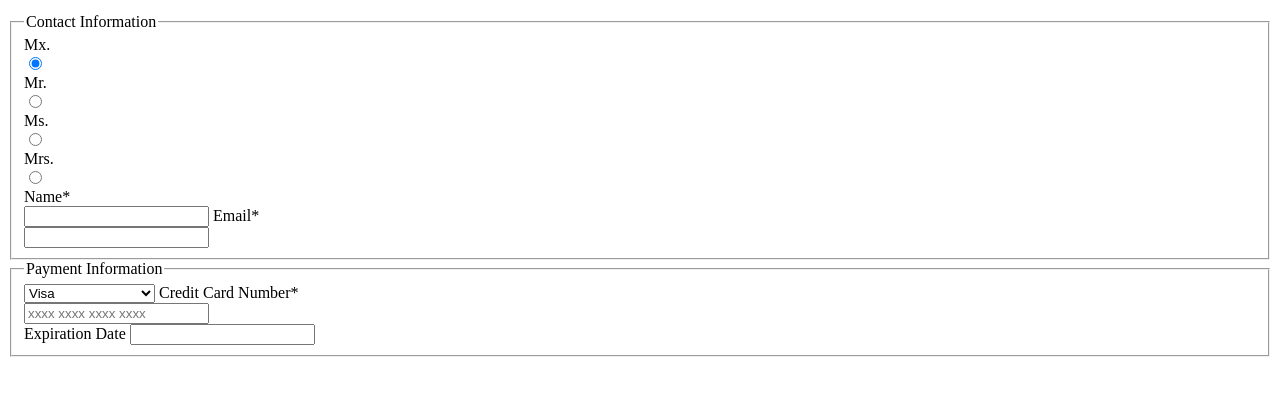
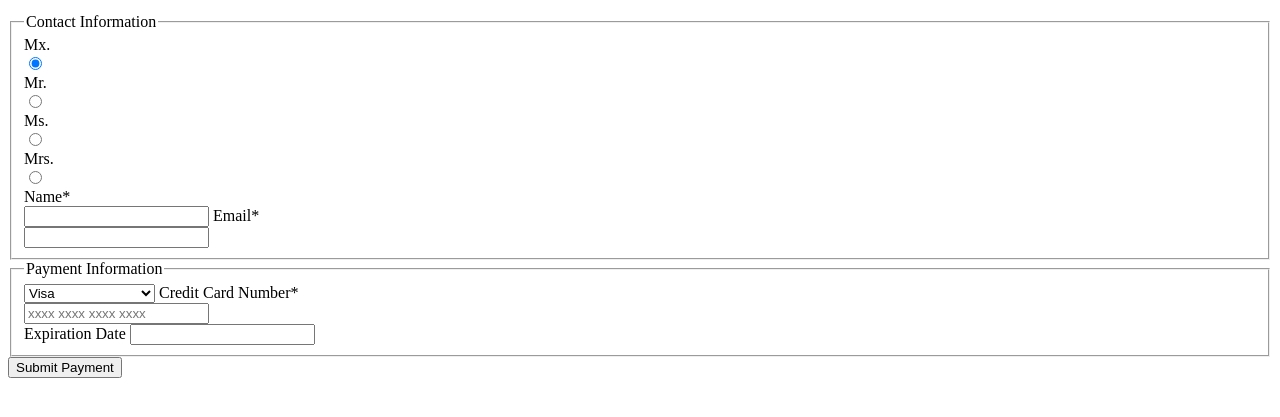
Before and after one commit to 10-6-pursuit/lab-intro-to-forms, a website: page index.html in a window 1280 px wide. Shown: the part 101-518 px from the top of the page. Drawn offline with Linux system fonts and the light colour scheme.

Commit message:
add submit input

```diff
--- a/index.html
+++ b/index.html
@@ -40,6 +40,7 @@
       <label for="expirationDate">Expiration Date</label>
       <input type="text" name="expirationDate" id="expiration-date" required>
     </fieldset>
+    <input type="submit" value="Submit Payment" />
   </form>
   </body>
   <script src="" async defer></script>
```
Lines whose indentation alone changed are shown as unchanged.
